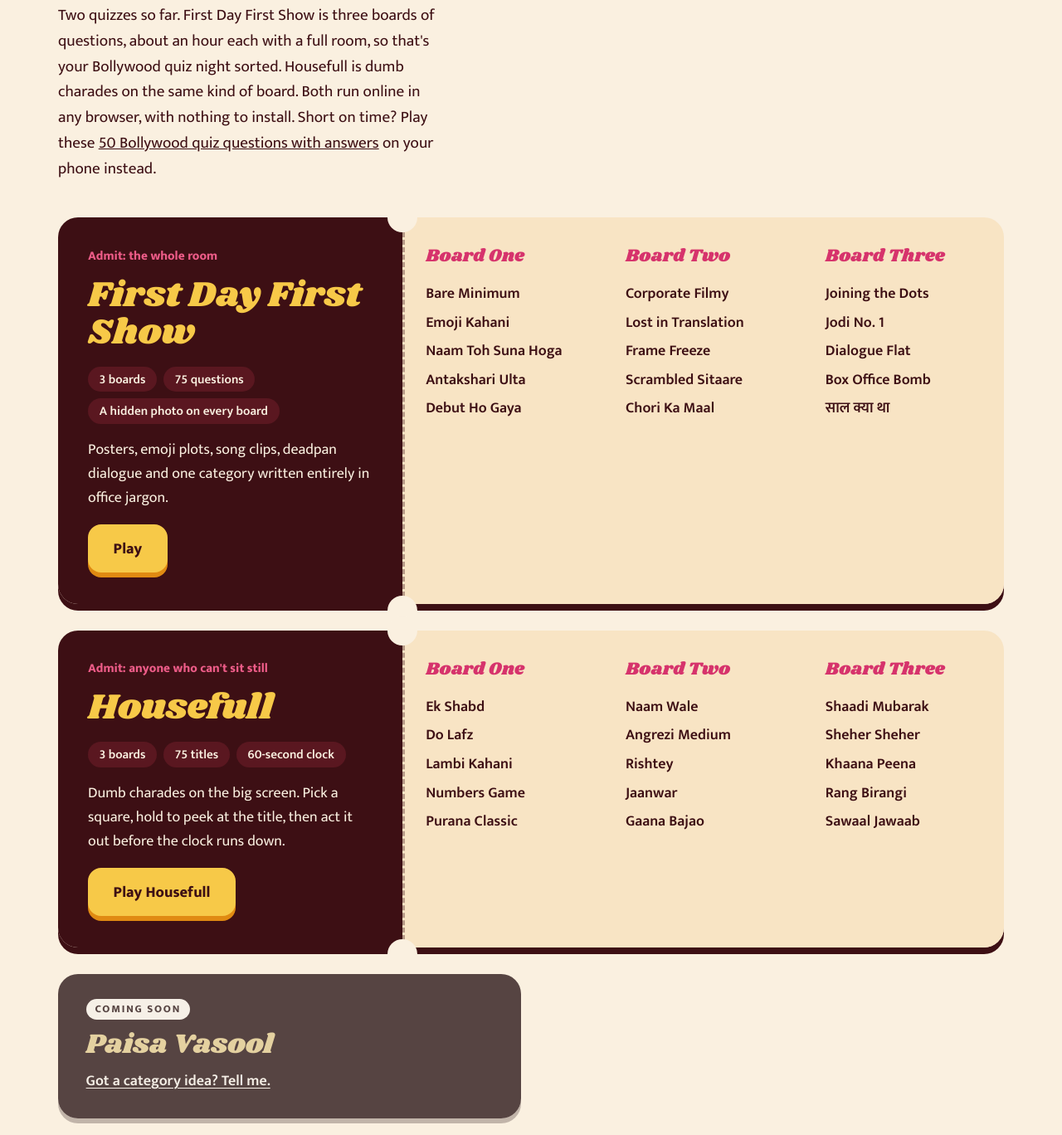
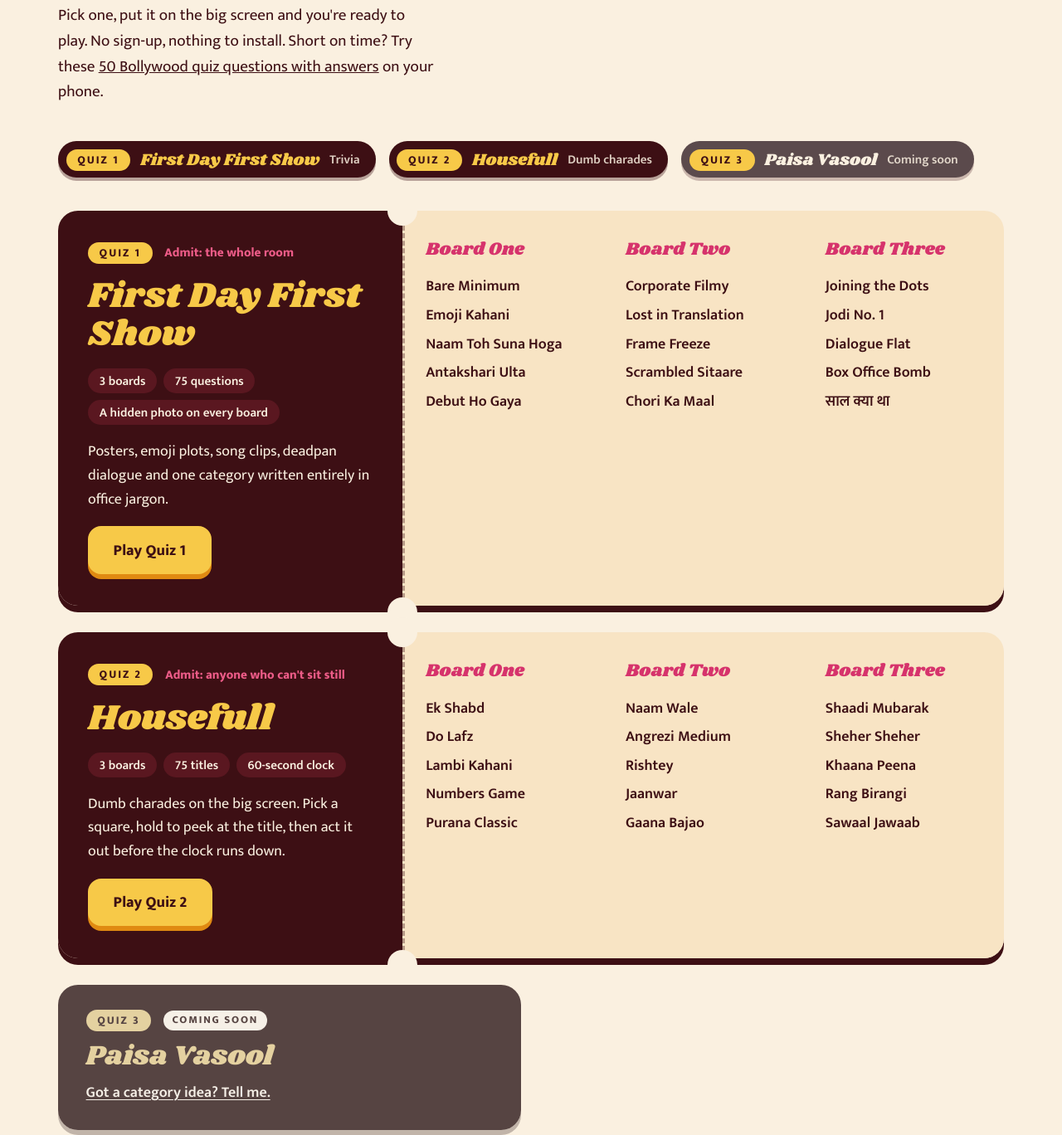
Before and after one commit to kavyaj/bollywood-quiz, a plain HTML site: page index.html in a window 1280 px wide. Shown: the part 1182-2550 px from the top of the page at 83% size. Drawn offline with Linux system fonts and the light colour scheme.

Commit message:
Make the homepage quiz list clearer: Quiz 1, 2 and 3
- Quiz 1 / Quiz 2 / Quiz 3 tags on the cards, plus a chip list above them
- Consistent buttons: Play Quiz 1, Play Quiz 2
- Hero button now "Choose a quiz" and jumps to the list
- New short intro that doesn't repeat the card details; keeps the link to
  the 50 questions page

Co-Authored-By: Claude Sonnet 5.5 <noreply@anthropic.com>

```diff
--- a/index.html
+++ b/index.html
@@ -373,6 +373,30 @@ section { padding: clamp(4.5rem, 9vw, 7rem) 0; }
   display: flex; flex-direction: column; gap: 1.1rem;
 }
 .admit { font: 800 .95rem/1 var(--sans); color: var(--pink); }
+.ticket-top { display: flex; flex-wrap: wrap; align-items: center; gap: .6rem .9rem; }
+.quiz-no { font: 800 .85rem/1 var(--sans); letter-spacing: .14em; text-transform: uppercase; background: var(--gold); color: var(--maroon); border-radius: 999px; padding: .5em 1em .4em; }
+.ticket[id] { scroll-margin-top: 5rem; }
+.ticket-top .soon-badge { align-self: center; }
+
+/* At-a-glance list of the quizzes, above the tickets */
+.quiz-index { display: flex; flex-wrap: wrap; gap: .8rem 1rem; list-style: none; margin: 0 0 2.5rem; padding: 0; }
+.quiz-index a {
+  display: inline-flex; flex-wrap: wrap; align-items: center; gap: .3rem .75rem;
+  padding: .6rem 1.2rem .5rem .6rem; border-radius: 999px;
+  background: var(--maroon); color: var(--cream); text-decoration: none;
+  box-shadow: 0 4px 0 rgba(61,15,20,.35); transition: transform .25s var(--spring);
+}
+.quiz-index a:hover { transform: translateY(-2px); }
+.quiz-index b { font: 800 .85rem/1 var(--sans); letter-spacing: .14em; text-transform: uppercase; background: var(--gold); color: var(--maroon); border-radius: 999px; padding: .5em 1em .4em; }
+.qi-name { font: 400 1.25rem/1 var(--display); color: var(--gold); }
+.qi-type { font-size: .95rem; font-weight: 600; opacity: .85; }
+.quiz-index .qi-soon a { background: #5b4a4c; box-shadow: 0 4px 0 rgba(61,15,20,.25); }
+.quiz-index .qi-soon .qi-name { color: var(--cream); }
+@media (max-width: 640px) {
+  .quiz-index li { flex: 1 1 100%; }
+  .quiz-index a { display: grid; grid-template-columns: auto 1fr; gap: .15rem .9rem; align-items: center; border-radius: 22px; padding: .8rem 1.2rem .75rem .8rem; }
+  .quiz-index b { grid-row: 1 / 3; }
+}
 .ticket-main h3 { font: 400 clamp(2rem, 3.4vw, 2.7rem)/1.05 var(--display); color: var(--gold); }
 .facts { display: flex; flex-wrap: wrap; gap: .5rem; padding: 0; margin: 0; list-style: none; }
 .facts li { background: var(--maroon-2); border-radius: 999px; padding: .25em .9em .15em; font-size: .95rem; font-weight: 600; }
@@ -739,7 +763,7 @@ kbd {
     <div class="hero-copy">
       <p class="lede">A Bollywood quiz you play together on one big screen. One person hosts and everyone else answers.</p>
       <div class="ctas">
-        <a class="btn btn-gold" href="quiz-1/" data-umami-event="play-click" data-umami-event-location="hero">Play the quiz</a>
+        <a class="btn btn-gold" href="#quizzes" data-umami-event="choose-quiz-click" data-umami-event-location="hero">Choose a quiz</a>
         <a class="btn btn-ghost" href="#how" data-umami-event="how-to-play-click" data-umami-event-location="hero">How to play</a>
       </div>
     </div>
@@ -762,12 +786,18 @@ kbd {
     <div class="wrap">
       <div class="section-head">
         <h2>The quizzes</h2>
-        <p>Two quizzes so far. First Day First Show is three boards of questions, about an hour each with a full room, so that's your Bollywood quiz night sorted. Housefull is dumb charades on the same kind of board. Both run online in any browser, with nothing to install. Short on time? Play these <a href="/bollywood-quiz-questions/">50 Bollywood quiz questions with answers</a> on your phone instead.</p>
+        <p>Pick one, put it on the big screen and you're ready to play. No sign-up, nothing to install. Short on time? Try these <a href="/bollywood-quiz-questions/">50 Bollywood quiz questions with answers</a> on your phone.</p>
       </div>
 
-      <article class="ticket">
+      <ol class="quiz-index" aria-label="Our quizzes">
+        <li><a href="#quiz-1"><b>Quiz 1</b><span class="qi-name">First Day First Show</span><span class="qi-type">Trivia</span></a></li>
+        <li><a href="#quiz-2"><b>Quiz 2</b><span class="qi-name">Housefull</span><span class="qi-type">Dumb charades</span></a></li>
+        <li class="qi-soon"><a href="#quiz-3"><b>Quiz 3</b><span class="qi-name">Paisa Vasool</span><span class="qi-type">Coming soon</span></a></li>
+      </ol>
+
+      <article class="ticket" id="quiz-1">
         <div class="ticket-main">
-          <span class="admit">Admit: the whole room</span>
+          <div class="ticket-top"><span class="quiz-no">Quiz 1</span><span class="admit">Admit: the whole room</span></div>
           <h3>First Day First Show</h3>
           <ul class="facts">
             <li>3 boards</li>
@@ -775,7 +805,7 @@ kbd {
             <li>A hidden photo on every board</li>
           </ul>
           <p>Posters, emoji plots, song clips, deadpan dialogue and one category written entirely in office jargon.</p>
-          <a class="btn btn-gold" href="quiz-1/" data-umami-event="play-click" data-umami-event-location="quiz-card">Play</a>
+          <a class="btn btn-gold" href="/quiz-1/" aria-label="Play Quiz 1: First Day First Show" data-umami-event="play-click" data-umami-event-location="quiz-card">Play Quiz 1</a>
         </div>
         <div class="boards">
           <div>
@@ -793,9 +823,9 @@ kbd {
         </div>
       </article>
 
-      <article class="ticket">
+      <article class="ticket" id="quiz-2">
         <div class="ticket-main">
-          <span class="admit">Admit: anyone who can't sit still</span>
+          <div class="ticket-top"><span class="quiz-no">Quiz 2</span><span class="admit">Admit: anyone who can't sit still</span></div>
           <h3>Housefull</h3>
           <ul class="facts">
             <li>3 boards</li>
@@ -803,7 +833,7 @@ kbd {
             <li>60-second clock</li>
           </ul>
           <p>Dumb charades on the big screen. Pick a square, hold to peek at the title, then act it out before the clock runs down.</p>
-          <a class="btn btn-gold" href="/quiz-2/" data-umami-event="play-click" data-umami-event-location="housefull-card">Play Housefull</a>
+          <a class="btn btn-gold" href="/quiz-2/" aria-label="Play Quiz 2: Housefull" data-umami-event="play-click" data-umami-event-location="housefull-card">Play Quiz 2</a>
         </div>
         <div class="boards">
           <div>
@@ -822,9 +852,9 @@ kbd {
       </article>
 
       <div class="soon-grid">
-        <article class="ticket ticket-soon">
+        <article class="ticket ticket-soon" id="quiz-3">
           <div class="ticket-main">
-            <span class="soon-badge">Coming soon</span>
+            <div class="ticket-top"><span class="quiz-no">Quiz 3</span><span class="soon-badge">Coming soon</span></div>
             <h3>Paisa Vasool</h3>
             <p><a class="soon-link" href="https://tally.so/r/GeKdNe" target="_blank" rel="noopener" data-umami-event="suggest-category-click" data-umami-event-location="paisa-vasool">Got a category idea? Tell me.</a></p>
           </div>
```
